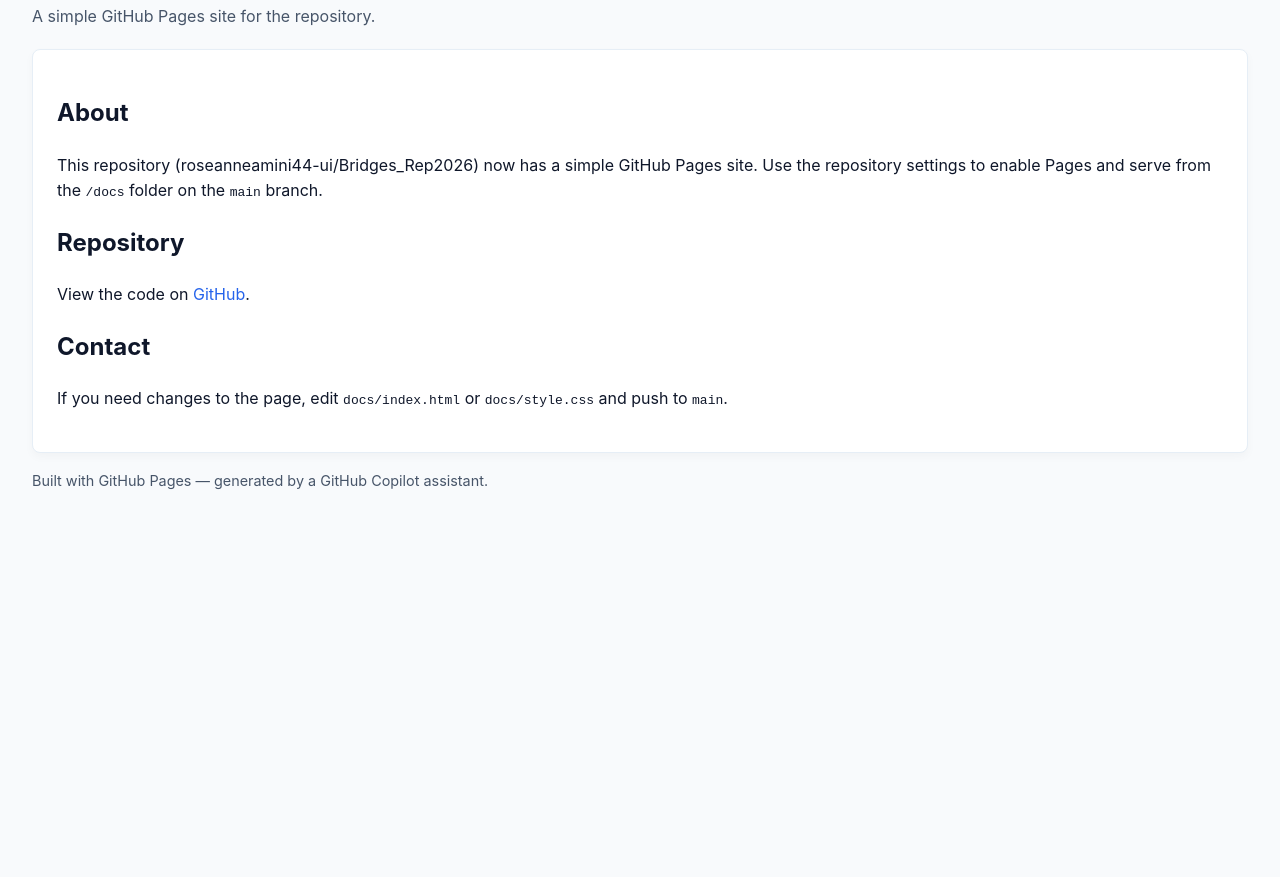
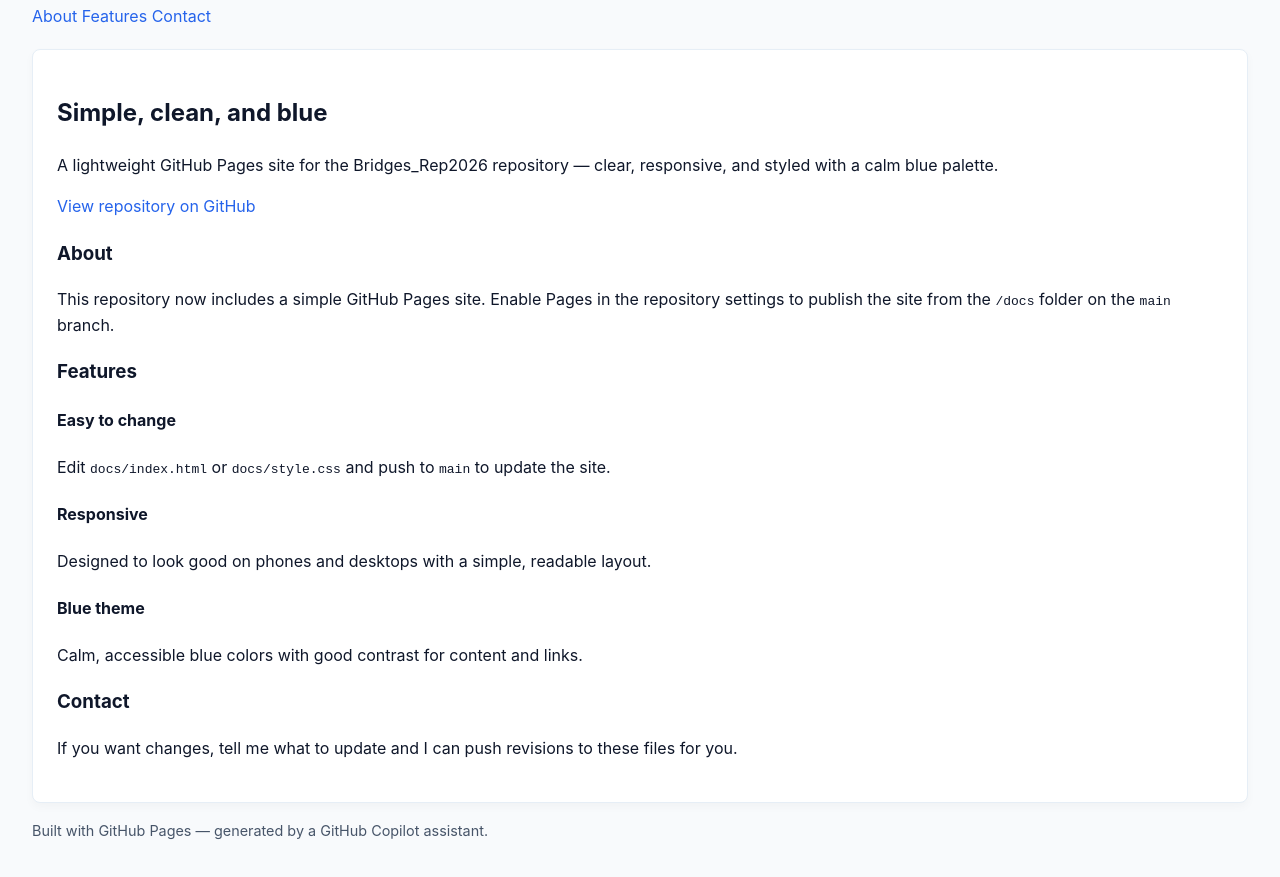
Before and after one commit to roseanneamini44-ui/Bridges_Rep2026, a plain HTML site: page docs/index.html in a window 1280 px wide. Shown: the part 73-950 px from the top of the page. Before the commit the page ends 800 px from the top, so only its background shows below. Drawn offline with Linux system fonts and the light colour scheme.

Commit message:
Update docs/index.html — blue-themed GitHub Pages site

```diff
--- a/docs/index.html
+++ b/docs/index.html
@@ -7,26 +7,57 @@
   <link rel="stylesheet" href="style.css">
 </head>
 <body>
-  <header>
-    <h1>Bridges_Rep2026</h1>
-    <p>A simple GitHub Pages site for the repository.</p>
+  <header class="site-header">
+    <div class="container header-inner">
+      <h1 class="logo">Bridges_Rep2026</h1>
+      <nav class="nav">
+        <a href="#about">About</a>
+        <a href="#features">Features</a>
+        <a href="#contact">Contact</a>
+      </nav>
+    </div>
   </header>
-  <main>
-    <section>
-      <h2>About</h2>
-      <p>This repository (roseanneamini44-ui/Bridges_Rep2026) now has a simple GitHub Pages site. Use the repository settings to enable Pages and serve from the <code>/docs</code> folder on the <code>main</code> branch.</p>
+
+  <main class="container">
+    <section class="hero">
+      <h2>Simple, clean, and blue</h2>
+      <p class="lead">A lightweight GitHub Pages site for the Bridges_Rep2026 repository — clear, responsive, and styled with a calm blue palette.</p>
+      <p><a class="btn" href="https://github.com/roseanneamini44-ui/Bridges_Rep2026">View repository on GitHub</a></p>
     </section>
-    <section>
-      <h2>Repository</h2>
-      <p>View the code on <a href="https://github.com/roseanneamini44-ui/Bridges_Rep2026">GitHub</a>.</p>
+
+    <section id="about" class="section">
+      <h3>About</h3>
+      <p>This repository now includes a simple GitHub Pages site. Enable Pages in the repository settings to publish the site from the <code>/docs</code> folder on the <code>main</code> branch.</p>
     </section>
-    <section>
-      <h2>Contact</h2>
-      <p>If you need changes to the page, edit <code>docs/index.html</code> or <code>docs/style.css</code> and push to <code>main</code>.</p>
+
+    <section id="features" class="section">
+      <h3>Features</h3>
+      <div class="cards">
+        <article class="card">
+          <h4>Easy to change</h4>
+          <p>Edit <code>docs/index.html</code> or <code>docs/style.css</code> and push to <code>main</code> to update the site.</p>
+        </article>
+        <article class="card">
+          <h4>Responsive</h4>
+          <p>Designed to look good on phones and desktops with a simple, readable layout.</p>
+        </article>
+        <article class="card">
+          <h4>Blue theme</h4>
+          <p>Calm, accessible blue colors with good contrast for content and links.</p>
+        </article>
+      </div>
+    </section>
+
+    <section id="contact" class="section">
+      <h3>Contact</h3>
+      <p>If you want changes, tell me what to update and I can push revisions to these files for you.</p>
     </section>
   </main>
-  <footer>
-    <p>Built with GitHub Pages — generated by a GitHub Copilot assistant.</p>
+
+  <footer class="site-footer">
+    <div class="container">
+      <p>Built with GitHub Pages — generated by a GitHub Copilot assistant.</p>
+    </div>
   </footer>
 </body>
 </html>
```
